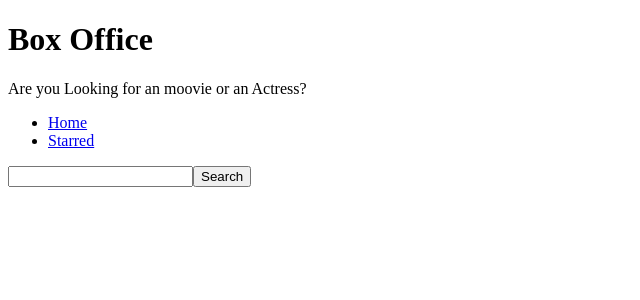
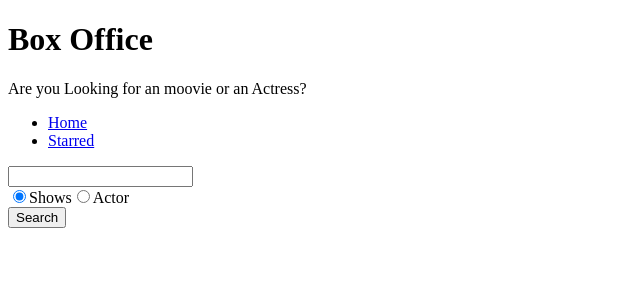
Before and after one commit to rohit-sanwariya/react-box-officeapp, a React (Create React App) app: page / in a window 1280 px wide. Shown: the top 300 px of the page, without its empty margins (0-640 px from the left). Built offline with nearby package versions, Linux system fonts and the light colour scheme.

Commit message:
radio button actor option added

```diff
--- a/src/Pages/Home.js
+++ b/src/Pages/Home.js
@@ -6,12 +6,14 @@ import apiGet from '../Misc/Config';
 const Home = () => {
     const [input, setInput] = useState('');
     const [results, setResults] = useState(null);
+    const [searchOption, setSearchOption] = useState('shows');
+    const isOption = searchOption === 'shows';
     const onInputChange = (event) => {
         setInput(event.target.value);
         console.log(input);
     }
     const onSearch = async (event) => {
-       const data = apiGet(`search/shows?q=${input}`);
+       const data = await apiGet(`search/${searchOption}?q=${input}`);
        console.log(data);
        setResults(data);
     }
@@ -20,6 +22,15 @@ const Home = () => {
             onSearch()
         }
     }
+   const onSearchOption = (event) =>{
+
+    setSearchOption(event.target.value)
+   }
+
+
+
+
+
     const renderResults = () =>{
         if (results && results.length ===0){
 return <div style={{
@@ -28,18 +39,31 @@ fontSize:34,
 padding:' 24px 0'
 }}>No results</div>
         }
-        else if(results && results.length > 0) {
-        return    <div>{results.map(
+        if(results && results.length > 0) {
+        return  results[0].show ? results.map(
             (item,i)=>{
-return <li key={item.show.id}>{item.show.name}</li>
-        })}</div>
+return <div key={item.show.id}>{item.show.name}</div>
+        })  : results.map(
+            (item,i)=>{
+return <div key={item.person.id}>{item.person.name}</div>
+        })
         }
         else return null;
     }
     return (
         <ManageLayout>
         <input onChange={onInputChange} value={input} type="text" onKeyDown={onKeyDown}/>
+    <div>
+        <label htmlFor="shows-search"><input  checked={isOption} value="shows"  onChange={onSearchOption} type="radio" name="" id="shows-search"/>
+    Shows
+    </label>
+        <label htmlFor="actors-search"><input checked={!isOption}  value="people" onChange={onSearchOption}  type="radio" name="" id="actors-search"/>
+    Actor
+    </label>
+    </div>
+
        <button type="button" onClick={onSearch}>Search</button>
+
        {renderResults()}
 
         </ManageLayout>
```
